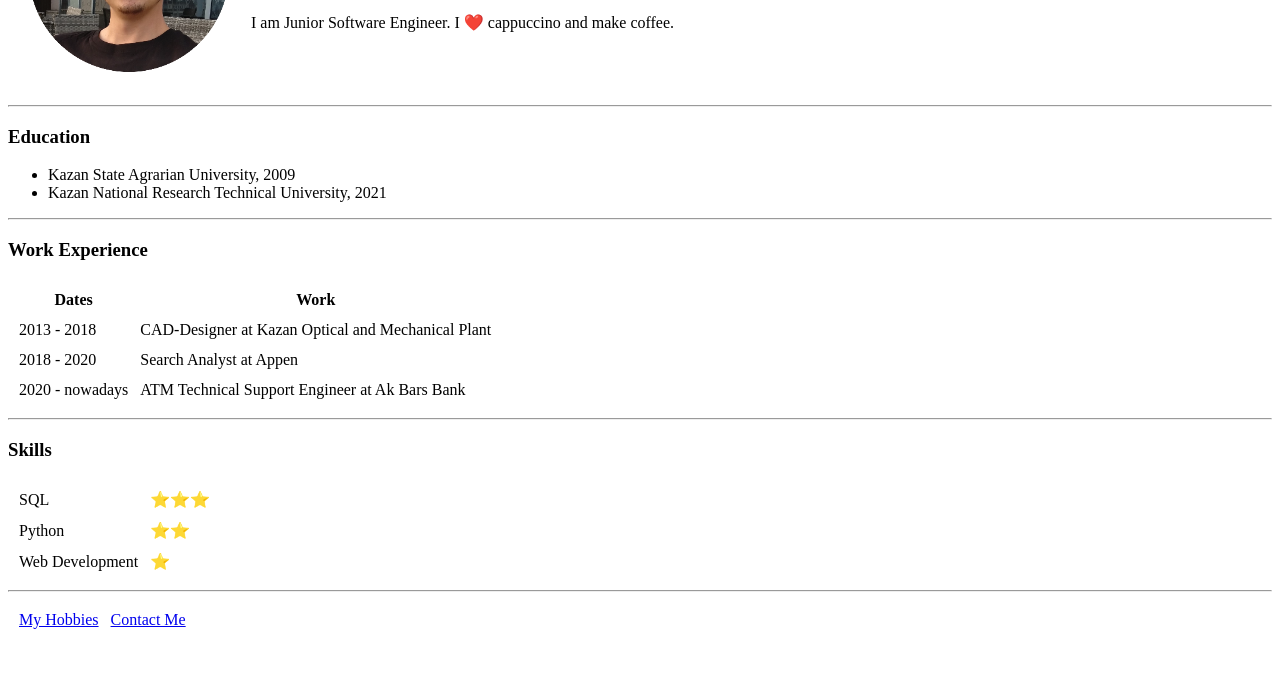
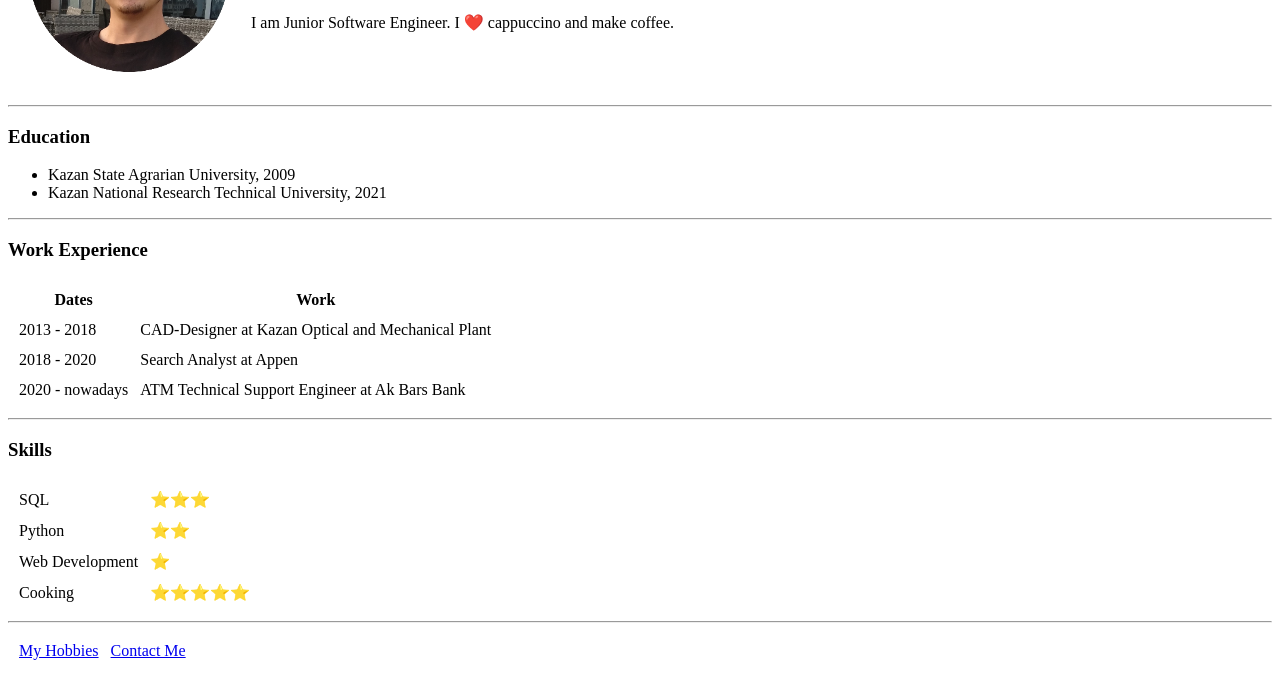
Before and after one commit to ShamilKhaybullov/cv, a plain HTML site: page index.html in a window 1280 px wide. Shown: the part 157-836 px from the top of the page. Before the commit the page ends 805 px from the top, so only its background shows below. Drawn offline with Linux system fonts and the light colour scheme.

Commit message:
Update index.html

```diff
--- a/index.html
+++ b/index.html
@@ -64,6 +64,10 @@
       <td>Web Development</td>
       <td>⭐</td>
     </tr>
+    <tr>
+      <td>Cooking</td>
+      <td>⭐⭐⭐⭐⭐</td>
+    </tr>
   </table>
   <hr>
   <table cellspacing="10">
```
